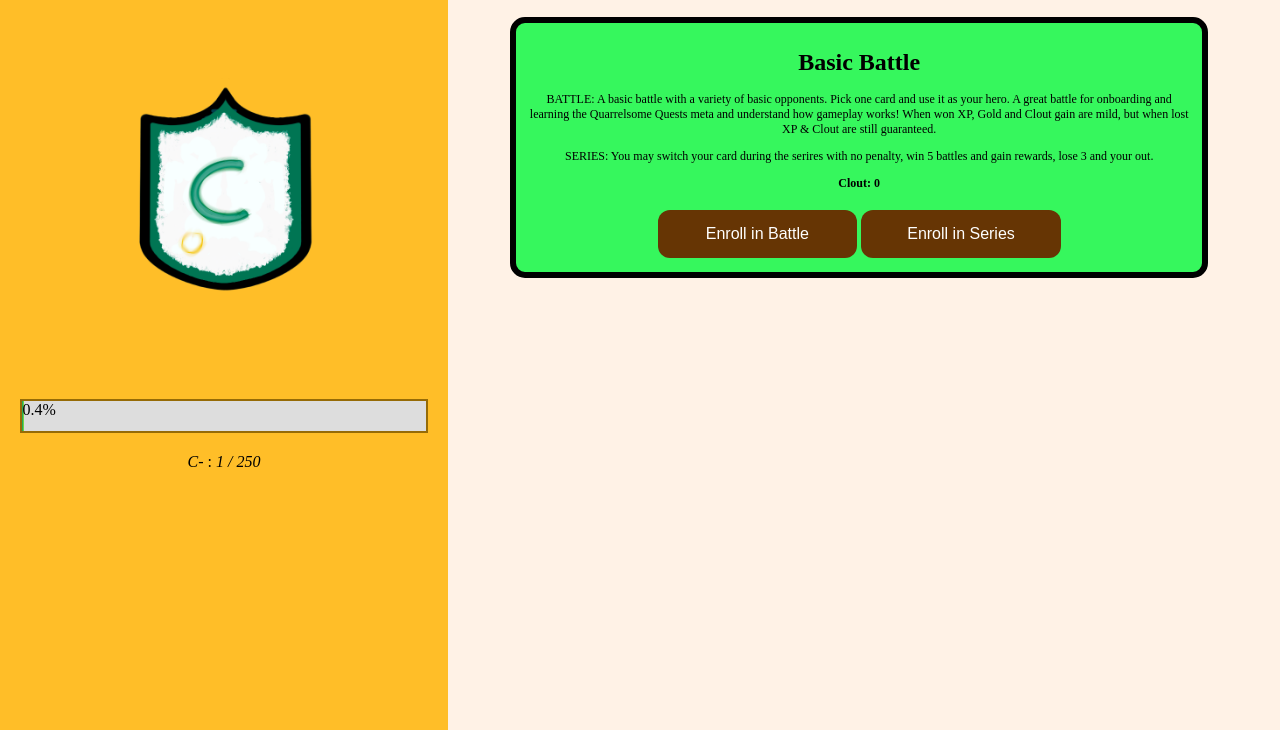
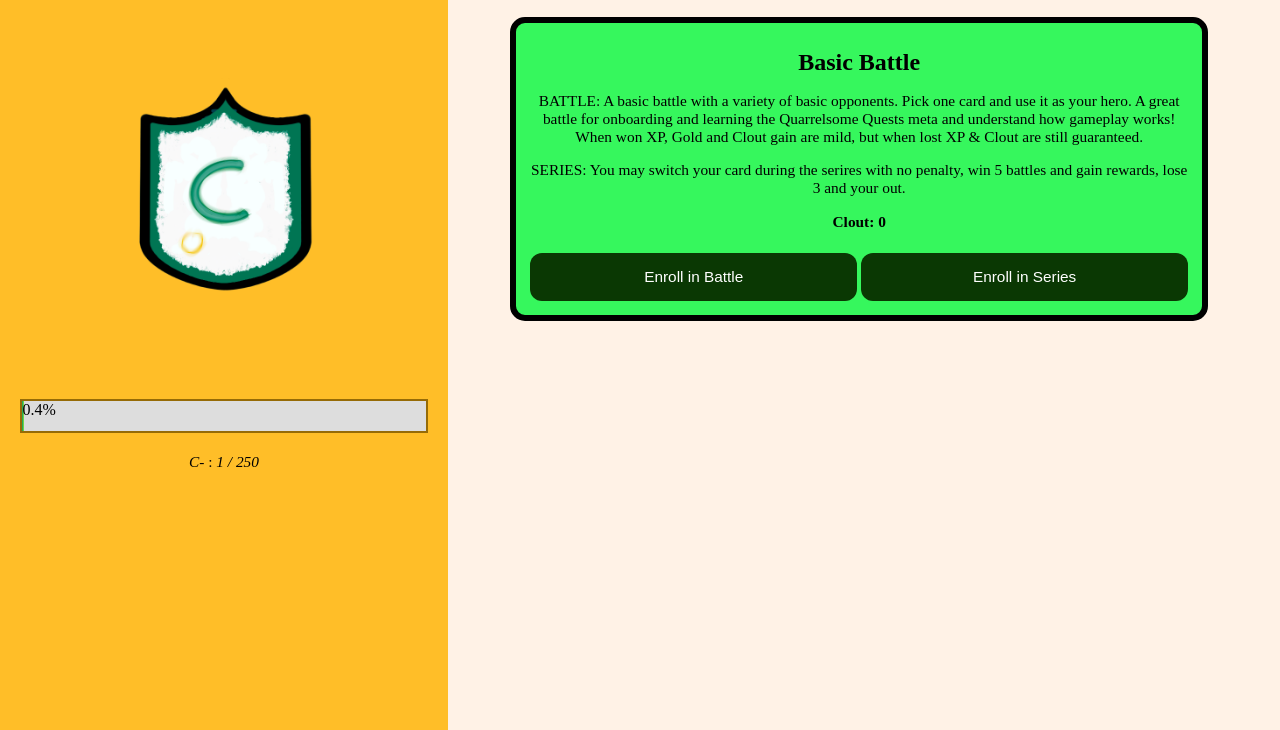
Before and after one commit to vOlive-io/QuarrelsomeQuests, a plain HTML site: page index.html in a window 1280 px wide. Shown: the part 70-800 px from the top of the page. Drawn offline with Linux system fonts and the light colour scheme.

Commit message:
StyleEEEEEE

```diff
--- a/data/values.js
+++ b/data/values.js
@@ -21,6 +21,7 @@ export const values = {
             clash: true,
             type: "standard",
             color: "#36f75d",
+            accent: "#0a3803",
             cloutKey: "basic"
         },
 
@@ -32,6 +33,7 @@ export const values = {
             clash: true,
             type: "standard",
             color: "#6d68ff",
+            accent: "rgb(63, 15, 90)",
             cloutKey: "team"
         },
 
@@ -43,6 +45,7 @@ export const values = {
             clash: true,
             type: "standard",
             color: "#ffbe28",
+            accent: "#685016",
             cloutKey: "pro"
         },
 
@@ -54,6 +57,7 @@ export const values = {
             clash: true,
             type: "standard",
             color: "#ff006a",
+            accent: "#601031",
             cloutKey: "elite"
         },
 
--- a/script.js
+++ b/script.js
@@ -191,6 +191,8 @@ function updateUnlockedBattles() {
             const enrollInBattle = document.createElement("button");
             const enrollInBattleText = document.createTextNode("Enroll in Battle");
             enrollInBattle.appendChild(enrollInBattleText);
+            enrollInBattle.style.backgroundColor = battle.accent;
+
 
             battleBOX.appendChild(battleh1);
             battleBOX.appendChild(battlDisc);
@@ -203,11 +205,13 @@ function updateUnlockedBattles() {
                 const enrollInSeries = document.createElement("button");
                 const enrollInSeriesText = document.createTextNode("Enroll in Series");
                 enrollInSeries.appendChild(enrollInSeriesText);
+                enrollInSeries.style.backgroundColor = battle.accent;
 
                 battleBOX.appendChild(seriesBattleNote);
                 battleBOX.appendChild(cloutCount);
                 battleBOX.appendChild(enrollInBattle);
                 battleBOX.appendChild(enrollInSeries);
+
 
             } else {
                 battleBOX.appendChild(cloutCount);
--- a/style.css
+++ b/style.css
@@ -6,19 +6,21 @@ body {
   background: linear-gradient(0deg,#ffbdfb, #dbedff, #e8ffee) fixed;
 }
 button {
-  width: 30%;
+  width: 49.111%;
   height: 50%;
-  background-color: #663504;
+  font-size: 1.2vw;
   color: white;
   border: none;
   padding: 15px 32px;
   text-align: center;
   text-decoration: none;
   display: inline-block;
-  font-size: 16px;
   margin: 4px 2px;
   cursor: pointer;
   border-radius: 12px;
+}
+p, b {
+  font-size: 1.2vw;
 }
 li {
   list-style: none;
```
